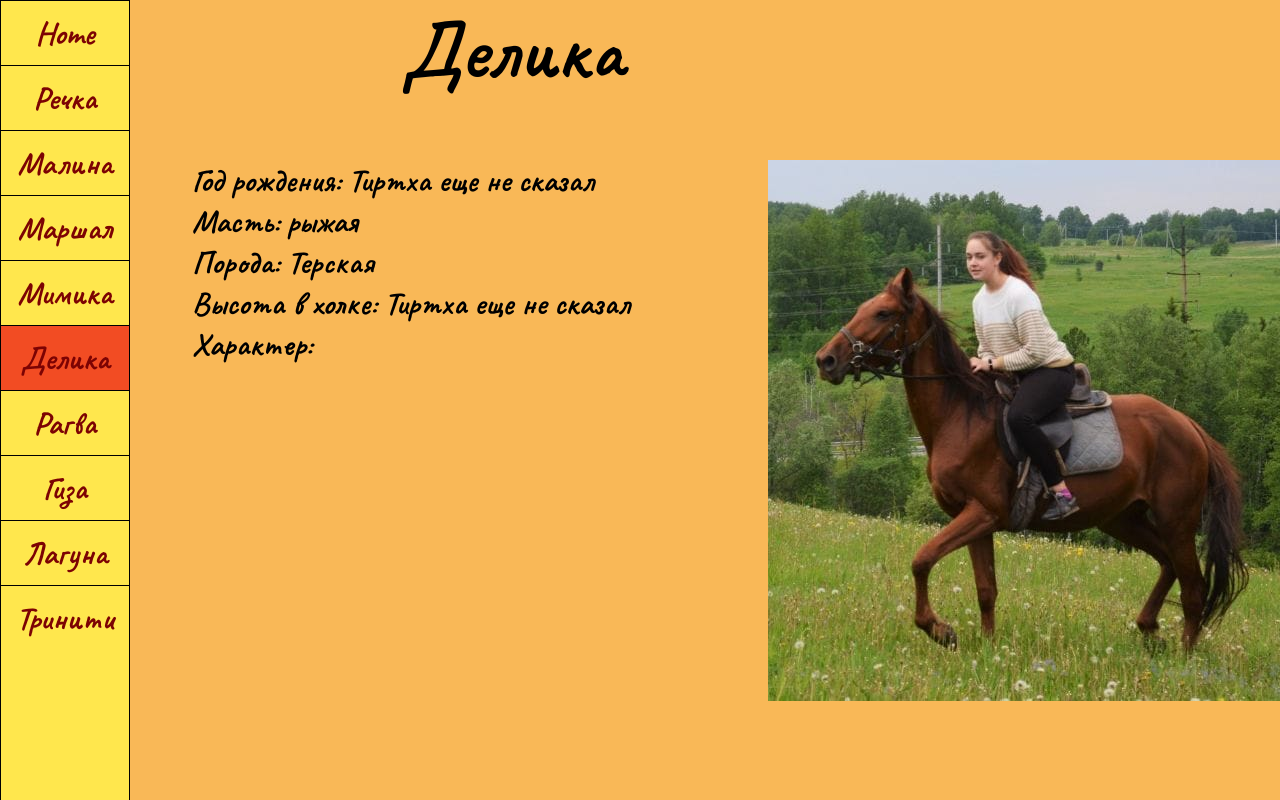
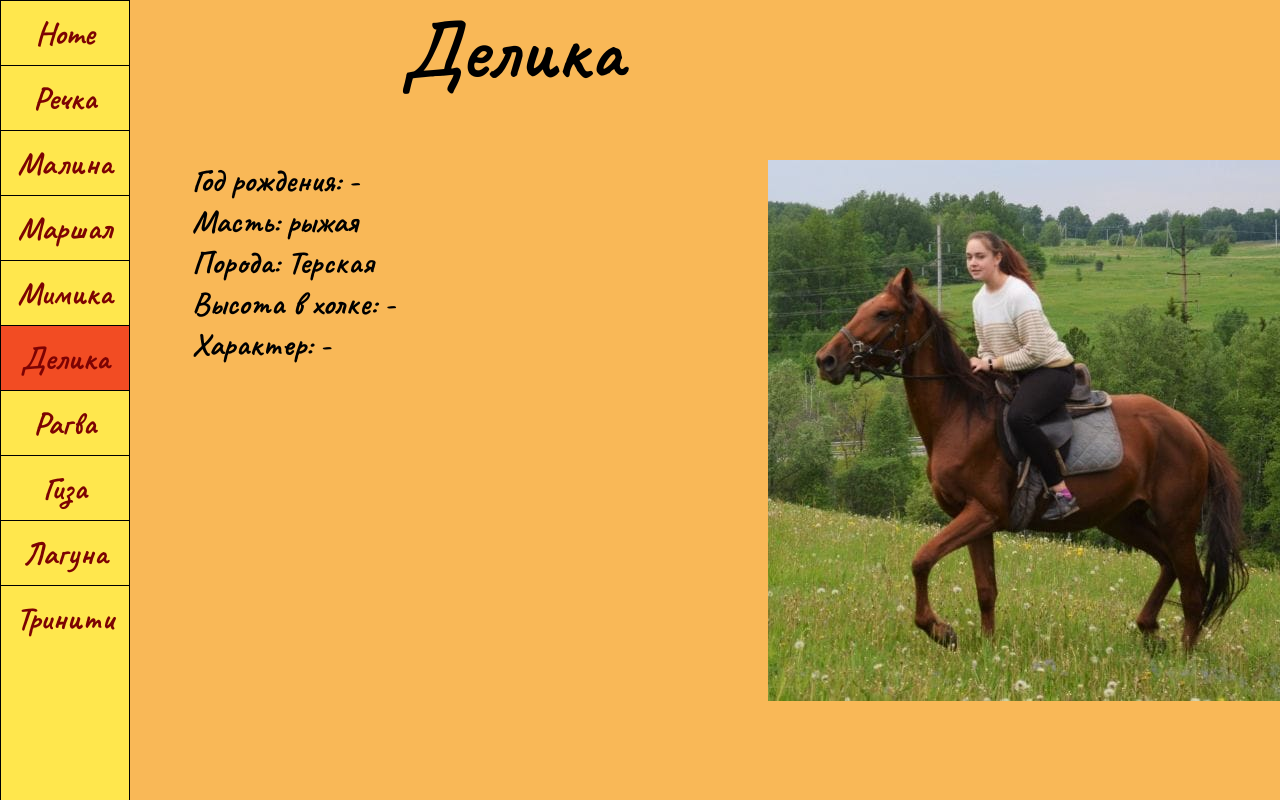
Before and after one commit to alenushks/alenushks.github.io, a plain HTML site: page delika.html in a window 1280 px wide. Shown: the top 800 px of the page. Drawn offline with Linux system fonts and the light colour scheme.

Commit message:
Update delika.html

```diff
--- a/delika.html
+++ b/delika.html
@@ -24,11 +24,11 @@
         <li class="navbar-li"><a href="trisha.html">Тринити</a></li>
     </ul>
     <div class="description">
-        Год рождения: Тиртха еще не сказал<br>
+        Год рождения: -<br>
         Масть: рыжая<br>
         Порода: Терская<br>
-        Высота в холке: Тиртха еще не сказал<br>
-        Характер:
+        Высота в холке: -<br>
+        Характер: -
     </div>
     <img src="delika-image.jpg" alt="За устранением неполадок обратитесь на What'sApp 89138667551">
 </body>
```
